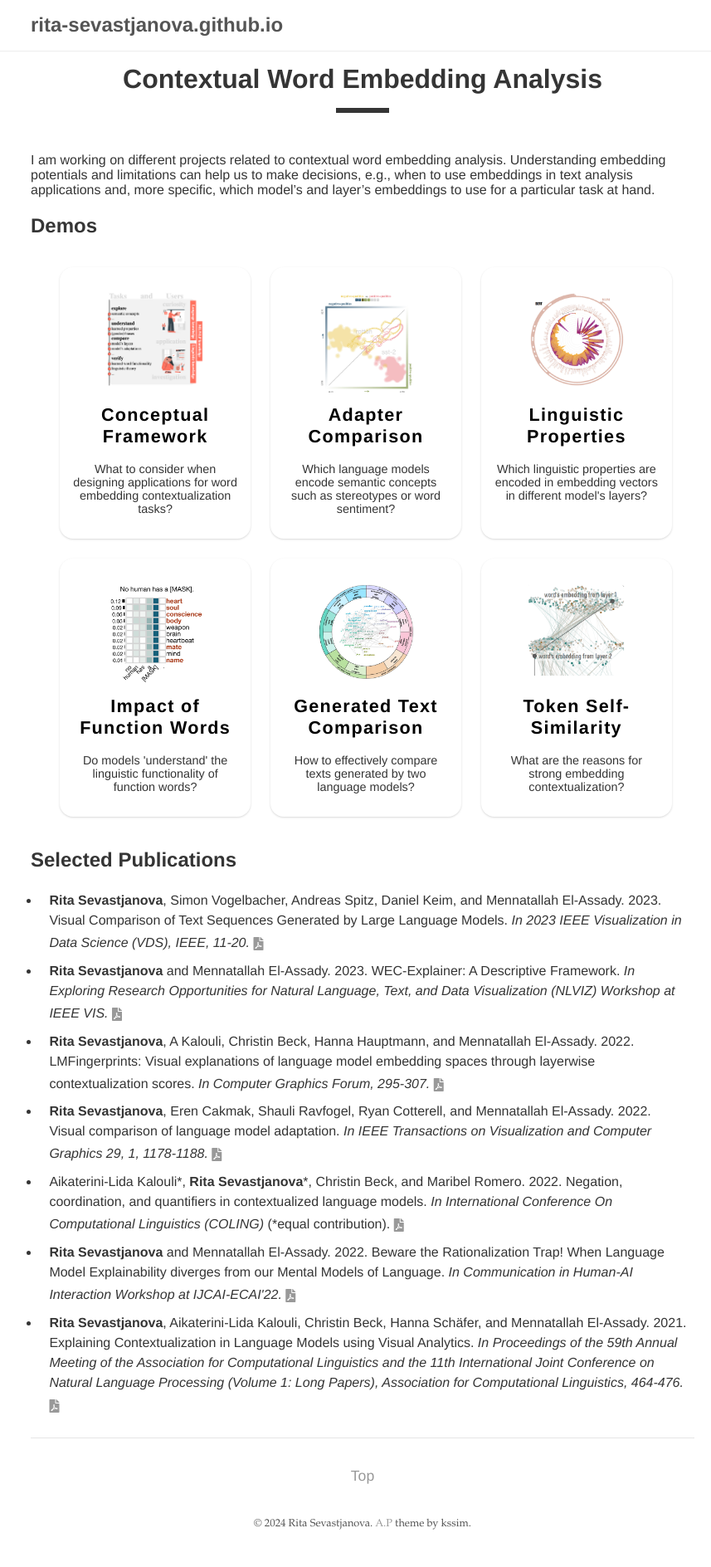
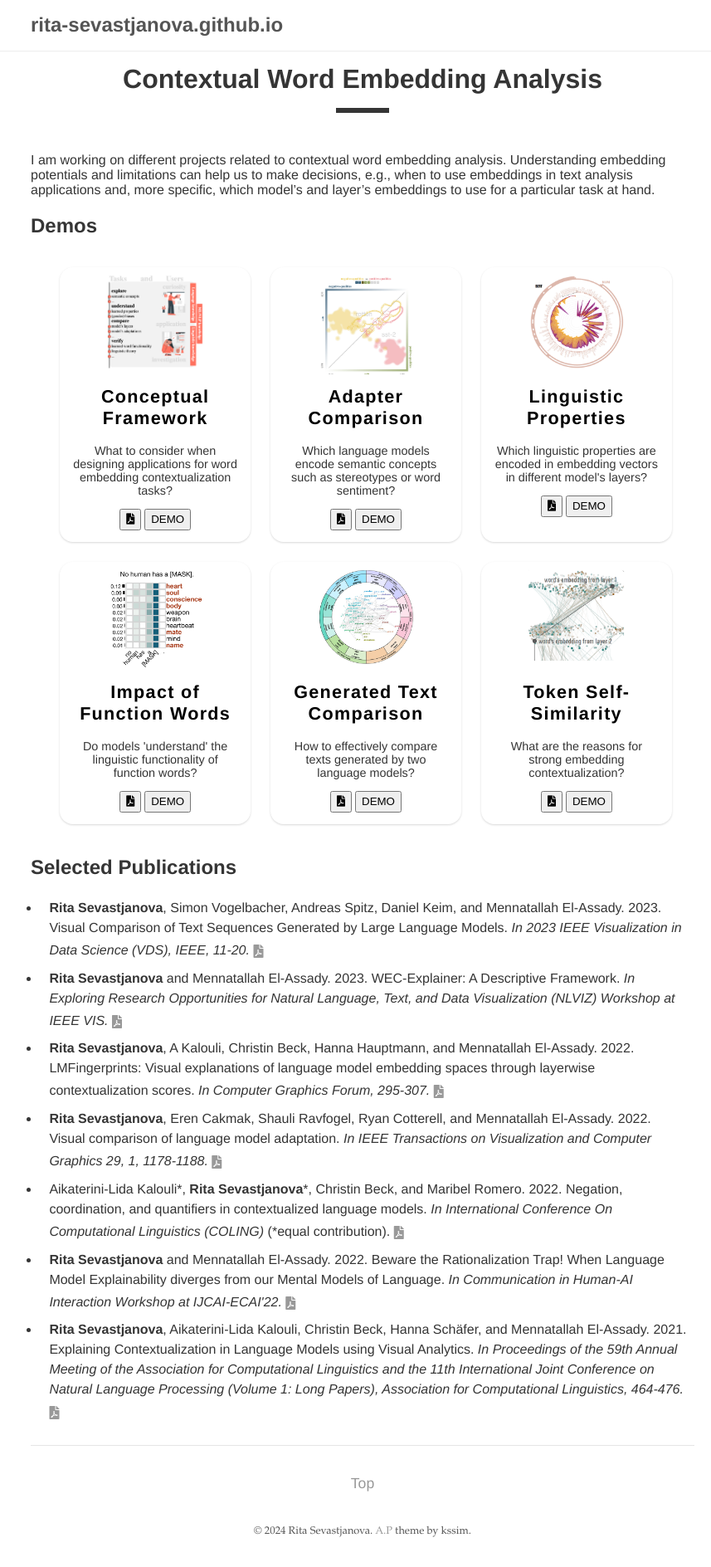
Before and after one commit to rita-sevastjanova/rita-sevastjanova.github.io, a Jekyll site: the page built from _posts/2024-01-28-contextual-word-embeddings.md, in a window 1280 px wide. Shown: the whole page at 83% size, without its empty margins (203-1060 px from the left). Built offline with Jekyll 4.4.1, drawn with Linux system fonts in a browser that asks for light colours.

```diff
--- a/_includes/demos.html
+++ b/_includes/demos.html
@@ -2,7 +2,6 @@
   {% for demo in page.demos %}
   <article>
     <div class="article-wrapper">
-      <a href="{{ demo.link }}" title=""></a>
       <figure>
         <img src="{{ site.baseurl }}/{{ demo.img }}" alt="" width="50%"/>
       </figure>
@@ -11,6 +10,8 @@
         <p>
           {{ demo.descr }}
         </p>
+        <a href="{{ demo.pdf }}"><button><i class="fa fa-file-pdf"></i></button></a>
+        <a href="{{ demo.link }}"><button>DEMO</button></a>
       </div>
     </div>
   </article>
--- a/_layouts/about.html
+++ b/_layouts/about.html
@@ -33,14 +33,14 @@ layout: base
         </div>
       </div>
       {% endif %}
-      {% if page.papers %}
+      <!--{% if page.papers %}
       <h2>Selected Publications</h2>
       <div class="">
         <ul>
           {% include papers.html %}
         </ul>
       </div>
-      {% endif %}
+      {% endif %}-->
     </div>
     {% endfor %}
   </div>
--- a/_posts/2024-01-28-contextual-word-embeddings.md
+++ b/_posts/2024-01-28-contextual-word-embeddings.md
@@ -3,12 +3,12 @@ layout: post
 title:  "Contextual Word Embedding Analysis"
 info: "What linguistic properties are encoded in contextual word embeddings?"
 tech: "conceptual framework, design studies, applications, evaluation studies"
-demos: [{name: "Conceptual Framework", link: "https://embedding-framework.lingvis.io", img: "assets/img/framework.png", descr: "What to consider when designing applications for word embedding contextualization tasks?"},
-        {name: "Adapter Comparison", link: "https://adapters.demo.lingvis.io", img: "assets/img/adapters.png", descr: "Which language models encode semantic concepts such as stereotypes or word sentiment?"},
-        {name: "Linguistic Properties", link: "https://lmfingerprints.lingvis.io", img: "assets/img/lmfingerprints.png", descr: "Which linguistic properties are encoded in embedding vectors in different model's layers?"},
-        {name: "Impact of Function Words", link: "https://function-words.lingvis.io", img: "assets/img/function-words.png", descr: "Do models 'understand' the linguistic functionality of function words?"},
-        {name: "Generated Text Comparison", link: "https://prompt-comparison.lingvis.io", img: "assets/img/prompt-comparison.png", descr: "How to effectively compare texts generated by two language models?"},
-        {name: "Token Self-Similarity", link: "https://embeddings-explained.lingvis.io", img: "assets/img/interlinked-projections.png", descr: "What are the reasons for strong embedding contextualization?"}]
+demos: [{name: "Conceptual Framework", pdf: "https://bib.dbvis.de/publications/view/1028", link: "https://embedding-framework.lingvis.io", img: "assets/img/framework.png", descr: "What to consider when designing applications for word embedding contextualization tasks?"},
+        {name: "Adapter Comparison", pdf: "https://ieeexplore.ieee.org/abstract/document/9904461", link: "https://adapters.demo.lingvis.io", img: "assets/img/adapters.png", descr: "Which language models encode semantic concepts such as stereotypes or word sentiment?"},
+        {name: "Linguistic Properties", pdf: "https://onlinelibrary.wiley.com/doi/full/10.1111/cgf.14541", link: "https://lmfingerprints.lingvis.io", img: "assets/img/lmfingerprints.png", descr: "Which linguistic properties are encoded in embedding vectors in different model's layers?"},
+        {name: "Impact of Function Words", pdf: "https://aclanthology.org/2022.coling-1.272/", link: "https://function-words.lingvis.io", img: "assets/img/function-words.png", descr: "Do models 'understand' the linguistic functionality of function words?"},
+        {name: "Generated Text Comparison", pdf: "https://ieeexplore.ieee.org/abstract/document/10357717", link: "https://prompt-comparison.lingvis.io", img: "assets/img/prompt-comparison.png", descr: "How to effectively compare texts generated by two language models?"},
+        {name: "Token Self-Similarity", pdf: "https://aclanthology.org/2021.acl-long.39/", link: "https://embeddings-explained.lingvis.io", img: "assets/img/interlinked-projections.png", descr: "What are the reasons for strong embedding contextualization?"}]
 papers: [{pdf: "https://ieeexplore.ieee.org/abstract/document/10357717", text: "<b>Rita Sevastjanova</b>, Simon Vogelbacher, Andreas Spitz, Daniel Keim, and Mennatallah El-Assady. 2023. Visual Comparison of Text Sequences Generated by Large Language Models. <i>In 2023 IEEE Visualization in Data Science (VDS), IEEE, 11-20.</i>"},
   {pdf: "https://bib.dbvis.de/publications/view/1028", text: "<b>Rita Sevastjanova</b> and Mennatallah El-Assady. 2023. WEC-Explainer: A Descriptive Framework. <i>In Exploring Research Opportunities for Natural Language, Text, and Data Visualization (NLVIZ) Workshop at IEEE VIS.</i>"},
   {pdf: "https://onlinelibrary.wiley.com/doi/full/10.1111/cgf.14541", text: "<b>Rita Sevastjanova</b>, A Kalouli, Christin Beck, Hanna Hauptmann, and Mennatallah El-Assady. 2022. LMFingerprints: Visual explanations of language model embedding spaces through layerwise contextualization scores. <i>In Computer Graphics Forum, 295-307.</i>"},
--- a/_sass/layouts/_post.scss
+++ b/_sass/layouts/_post.scss
@@ -56,12 +56,8 @@
     box-shadow: rgba(0, 0, 0, 0.1) 0px 1px 3px 0px, rgba(0, 0, 0, 0.06) 0px 1px 2px 0px;
   }
 
-  article a::after {
-    position: absolute;
-    inset-block: 0;
-    inset-inline: 0;
+  article button {
     cursor: pointer;
-    content: "";
   }
 
   /* basic article elements styling */
```
Also changed, not shown: other parts of _layouts/about.html (+1 -1 lines), 3 other files.
